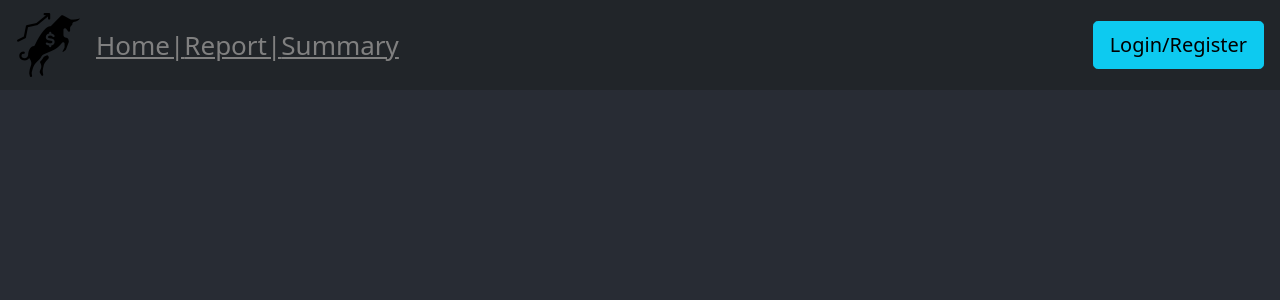
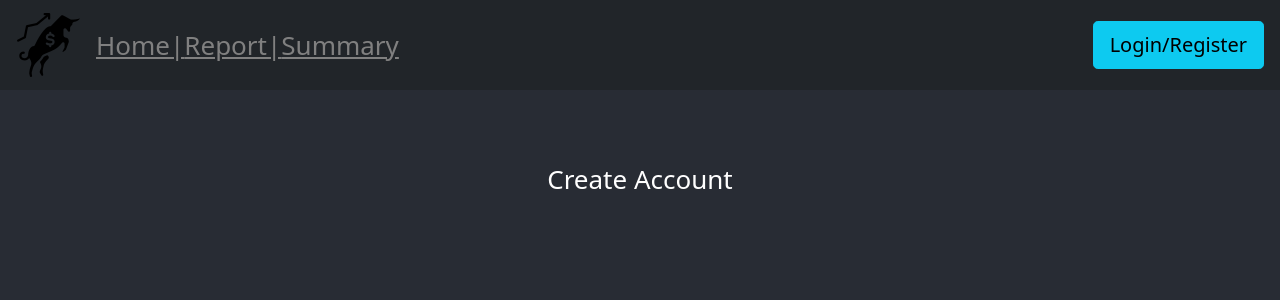
Before and after one commit to jbri91/newFantasyStockApp, a React (Create React App) app: page /createAccount in a window 1280 px wide. Shown: the top 300 px of the page. Built offline with nearby package versions, Linux system fonts and the light colour scheme.

Commit message:
add create account page to modal

```diff
--- a/src/App.js
+++ b/src/App.js
@@ -6,7 +6,7 @@ import HomePage from "./components/HomePage";
 import { BrowserRouter, Switch, Route } from "react-router-dom";
 import ReportPage from "./components/ReportPage";
 import SummaryPage from "./components/SummaryPage";
-import LoginRegister from './components/LoginRegister'
+import CreateAccount from "./components/CreateAccount";
 
 function App() {
   return (
@@ -18,7 +18,7 @@ function App() {
             <Route path="/" component={HomePage} exact />
             <Route path="/report" component={ReportPage} />
             <Route path="/summary" component={SummaryPage} />
-            <Route path='/login' component={LoginRegister}/>
+            <Route path='/createAccount' component={CreateAccount} />
           </Switch>
         </BrowserRouter>
         </header>
--- /dev/null
+++ b/src/components/CreateAccount.js
@@ -0,0 +1,11 @@
+import React from 'react'
+
+function CreateAccount() {
+    return(
+        <div>
+            <p> Create Account </p>
+        </div>
+    )
+}
+
+export default CreateAccount
--- a/src/components/LoginRegister.js
+++ /dev/null
@@ -1,9 +0,0 @@
-import React from 'react'
-
-function LoginRegister() {
-    return(
-        <h1>Login/Register</h1>
-    )
-}
-
-export default LoginRegister
--- a/src/components/NavigationBar.js
+++ b/src/components/NavigationBar.js
@@ -67,7 +67,14 @@ function NavigationBar() {
               className="modal-footer"
               style={{ display: "flex", justifyContent: "space-between" }}
             >
-              <button className="btn btn-link"> Create Account </button>
+              <NavLink
+                to="/createAccount"
+                href="createAccount"
+                className="btn btn-link"
+              >
+                {" "}
+                Create Account{" "}
+              </NavLink>
               <button
                 type="button"
                 className="btn btn-default"
```
Also changed, not shown: 1 other file (tests, documents, lock files or other folders).
